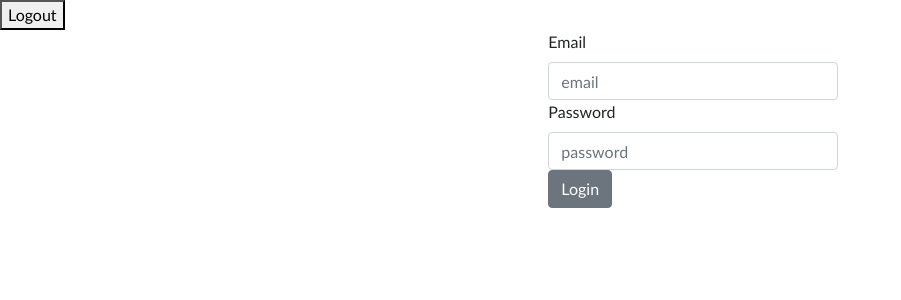
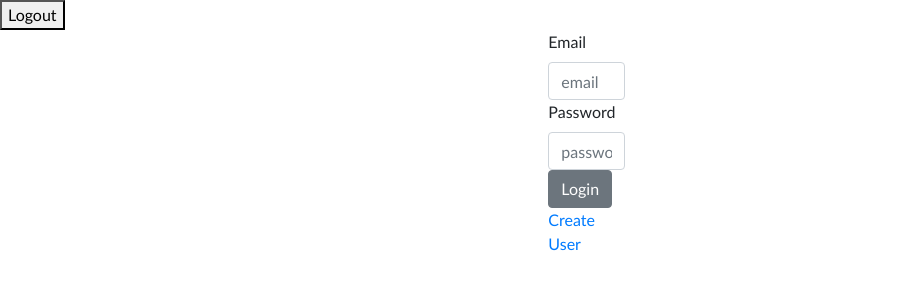
Before and after one commit to BCA-SDB-2022-Tickets-Team/tickets-system, a React (Create React App) app in the folder client/: page / in a window 1280 px wide. Shown: the top 300 px of the page, without its empty margins (0-901 px from the left). Built offline with nearby package versions, Linux system fonts and the light colour scheme.

Commit message:
reactstrap-login

```diff
--- /dev/null
+++ b/client/src/VU/viewupdate.jsx
@@ -0,0 +1,2 @@
+const mongoose = require('mongoose');
+mongoose.connect('mongodb://localhost:27017/test');
--- a/client/src/components/CU/createuser.jsx
+++ b/client/src/components/CU/createuser.jsx
@@ -276,7 +276,7 @@ function CreateUser (props)  {
                                 </Label></>
                             }
                         </FormGroup>
-                        <Button type='submit'>
+                        <Button id="button" type='submit'>
                             Submit
                         </Button>
                     </Form>
--- a/client/src/components/Login/Login.jsx
+++ b/client/src/components/Login/Login.jsx
@@ -1,6 +1,8 @@
 import React, { useState } from 'react'
 import { Form, FormGroup, Label, Input, Button, Container, Col, Row } from "reactstrap";
 import { Link } from 'react-router-dom'
+
+
 import './Login.css'
 
 
@@ -56,8 +58,11 @@ function Login(props) {
     return (
 <Container fluid className="login-container">
 <Row className="loginRow">
+
 <Col xs="5"></Col>
-<Col xs="3">
+<Col xs="1">
+
+
         <Form inline className="form"
             onSubmit={handleSubmit}>
             <FormGroup className="mb-2 me-sm-2 mb-sm-0">
@@ -91,15 +96,18 @@ function Login(props) {
                     value={password}
                     onChange={e => setPassword(e.target.value)}
                 />
-            </FormGroup>
-            <Button type='submit'>
+             </FormGroup>
+             <Button className= "loginbutton" type='submit' xs="3">
                 Login
             </Button>
-                <div style={display}>Invalid Credentials!</div>
-        </Form>
+          </Form>
+          <div style={display}>Invalid Credentials!</div>
+            <Link to="/createUser">Create User</Link>
+
         </Col>
         </Row>
        </Container>
+
     )
 }
 
--- a/client/src/index.css
+++ b/client/src/index.css
@@ -11,3 +11,7 @@ code {
   font-family: source-code-pro, Menlo, Monaco, Consolas, 'Courier New',
     monospace;
 }
+
+#button {
+  margin-bottom: 1vw;
+}
```
Also changed, not shown: client/src/App.css (line endings or trailing spaces).
